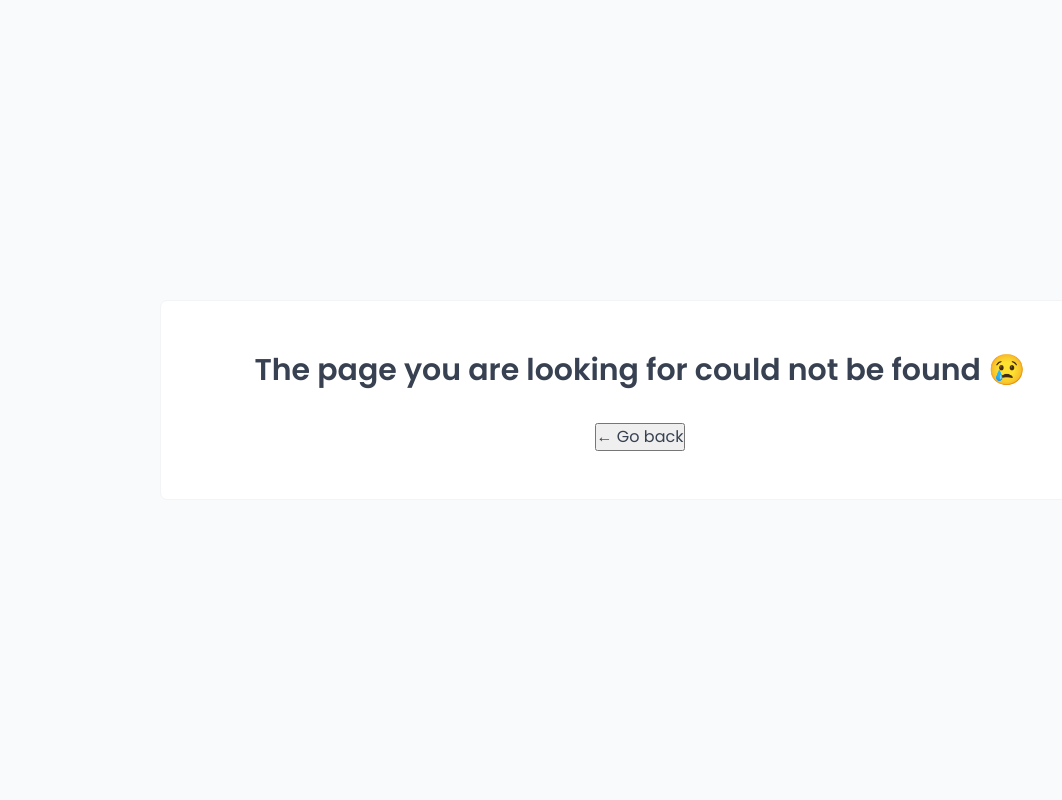
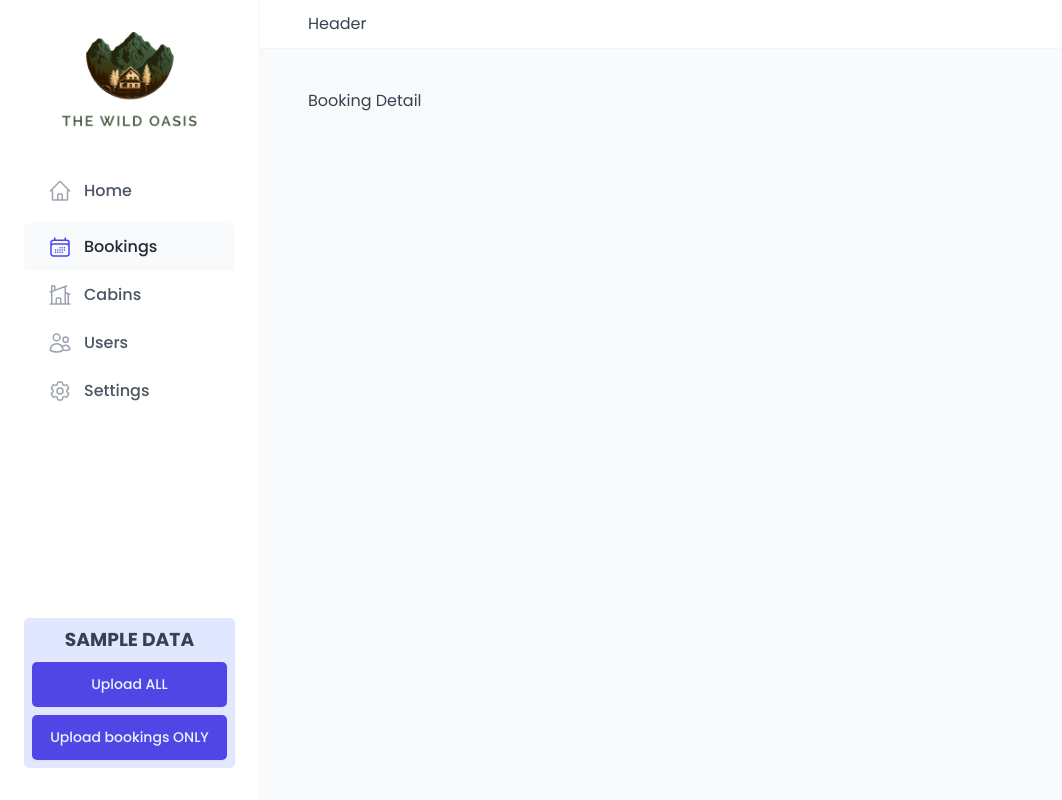
Before and after one commit to ShawnRSidwell/the-wild-oasis, a React (Vite) app: page /bookings/1 in a window 1280 px wide. Shown: the whole page, without its empty margins (0-1062 px from the left). Built offline with nearby package versions, Linux system fonts and the light colour scheme; a web font is replaced by a local one.

Commit message:
finish pagination and add booking

```diff
--- a/src/App.jsx
+++ b/src/App.jsx
@@ -12,6 +12,7 @@ import Login from "./pages/Login";
 import PageNotFound from "./pages/PageNotFound";
 import GlobalStyles from "./styles/GlobalStyles";
 import AppLayout from "./ui/AppLayout";
+import Booking from "./pages/Booking";
 
 const queryClient = new QueryClient({
   defaultOptions: {
@@ -30,6 +31,7 @@ function App() {
             <Route index element={<Navigate replace to="dashboard" />} />
             <Route path="dashboard" element={<Dashboard />} />
             <Route path="bookings" element={<Bookings />} />
+            <Route path="bookings/:bookingId" element={<Booking />} />
             <Route path="cabins" element={<Cabins />} />
             <Route path="users" element={<Users />} />
             <Route path="settings" element={<Settings />} />
--- a/src/features/bookings/BookingRow.jsx
+++ b/src/features/bookings/BookingRow.jsx
@@ -6,6 +6,9 @@ import Table from "../../ui/Table";
 
 import { formatCurrency } from "../../utils/helpers";
 import { formatDistanceFromNow } from "../../utils/helpers";
+import { HiEye } from "react-icons/hi2";
+import Menus from "../../ui/Menus";
+import { Navigate, useNavigate } from "react-router-dom";
 
 const Cabin = styled.div`
   font-size: 1.6rem;
@@ -48,6 +51,7 @@ function BookingRow({
     cabins: { name: cabinName },
   },
 }) {
+  const navigate = useNavigate();
   const statusToTagName = {
     unconfirmed: "blue",
     "checked-in": "green",
@@ -79,6 +83,18 @@ function BookingRow({
       <Tag type={statusToTagName[status]}>{status.replace("-", " ")}</Tag>
 
       <Amount>{formatCurrency(totalPrice)}</Amount>
+      <Menus.Menu>
+        <Menus.Toggle id={bookingId} />
+        <Menus.List id={bookingId}>
+          <Menus.Button
+            icon={<HiEye />}
+            onClick={() => navigate(`/bookings/${bookingId}`)}
+          >
+            {" "}
+            See Details
+          </Menus.Button>
+        </Menus.List>
+      </Menus.Menu>
     </Table.Row>
   );
 }
--- a/src/features/bookings/BookingTable.jsx
+++ b/src/features/bookings/BookingTable.jsx
@@ -7,7 +7,7 @@ import Pagination from "../../ui/Pagination";
 import { useBookings } from "./useBookings";
 
 function BookingTable() {
-  const { bookings, isLoading } = useBookings();
+  const { bookings, isLoading, count } = useBookings();
 
   if (isLoading) return <Spinner />;
   if (!bookings.length) return <Empty resourceName="bookings" />;
@@ -30,7 +30,7 @@ function BookingTable() {
           )}
         />
         <Table.Footer>
-          <Pagination count={23} />
+          <Pagination count={count} />
         </Table.Footer>
       </Table>
     </Menus>
--- a/src/features/bookings/useBookings.js
+++ b/src/features/bookings/useBookings.js
@@ -1,8 +1,10 @@
-import { useQuery } from "@tanstack/react-query";
+import { useQuery, useQueryClient } from "@tanstack/react-query";
 import { getBookings } from "../../services/apiBookings";
 import { useSearchParams } from "react-router-dom";
+import { PAGE_SIZE } from "../../utils/constants";
 
 export function useBookings() {
+  const queryClient = useQueryClient();
   const [searchParams] = useSearchParams();
 
   //Filter
@@ -17,14 +19,31 @@ export function useBookings() {
   const [field, direction] = sortByRaw.split("-");
   const sortBy = { field, direction };
 
+  //Pagination
+  const page = !searchParams.get("page") ? 1 : Number(searchParams.get("page"));
+
+  //Query
   const {
     isLoading,
-    data: bookings,
+    data: { data: bookings, count } = {},
     error,
   } = useQuery({
-    queryKey: ["bookings", filter, sortBy],
-    queryFn: () => getBookings({ filter, sortBy }),
+    queryKey: ["bookings", filter, sortBy, page],
+    queryFn: () => getBookings({ filter, sortBy, page }),
   });
 
-  return { isLoading, bookings, error };
+  //Pre-fetching
+  const pageCount = Math.ceil(count / PAGE_SIZE);
+  if (page < pageCount)
+    queryClient.prefetchQuery({
+      queryKey: ["bookings", filter, sortBy, page + 1],
+      queryFn: () => getBookings({ filter, sortBy, page: page + 1 }),
+    });
+
+  if (page > 1)
+    queryClient.prefetchQuery({
+      queryKey: ["bookings", filter, sortBy, page - 1],
+      queryFn: () => getBookings({ filter, sortBy, page: page - 1 }),
+    });
+  return { isLoading, bookings, error, count };
 }
--- /dev/null
+++ b/src/pages/Booking.jsx
@@ -0,0 +1,5 @@
+function Booking() {
+  return <div>Booking Detail</div>;
+}
+
+export default Booking;
--- a/src/services/apiBookings.js
+++ b/src/services/apiBookings.js
@@ -1,11 +1,13 @@
+import { PAGE_SIZE } from "../utils/constants";
 import { getToday } from "../utils/helpers";
 import supabase from "./supabase";
 
-export async function getBookings({ filter, sortBy }) {
+export async function getBookings({ filter, sortBy, page }) {
   let query = supabase
     .from("bookings")
     .select(
-      "id, created_at, startDate, endDate, numNights, numGuests, status, totalPrice, cabins(name), guests(fullName, email)"
+      "id, created_at, startDate, endDate, numNights, numGuests, status, totalPrice, cabins(name), guests(fullName, email)",
+      { count: "exact" }
     );
 
   //Filter
@@ -17,14 +19,21 @@ export async function getBookings({ filter, sortBy }) {
       ascending: sortBy.direction === "asc",
     });
 
-  const { data, error } = await query;
+  //Pagination
+  if (page) {
+    const from = (page - 1) * (PAGE_SIZE - 1);
+    const to = from + (PAGE_SIZE - 1);
+    query = query.range(from, to);
+  }
+
+  const { data, error, count } = await query;
 
   if (error) {
     console.error(error);
     throw new Error("Bookings not could not be loaded.");
   }
 
-  return data;
+  return { data, count };
 }
 
 export async function getBooking(id) {
--- a/src/ui/Pagination.jsx
+++ b/src/ui/Pagination.jsx
@@ -2,6 +2,7 @@ import { Button } from "bootstrap";
 import { HiChevronLeft, HiChevronRight } from "react-icons/hi2";
 import { useSearchParams } from "react-router-dom";
 import styled from "styled-components";
+import { PAGE_SIZE } from "../utils/constants";
 
 const StyledPagination = styled.div`
   width: 100%;
@@ -59,7 +60,6 @@ const PaginationButton = styled.button`
   }
 `;
 
-const PAGE_SIZE = 10;
 function Pagination({ count }) {
   const [searchParams, setSearchParams] = useSearchParams();
   const currentPage = !searchParams.get("page")
--- /dev/null
+++ b/src/utils/constants.js
@@ -0,0 +1 @@
+export const PAGE_SIZE = 10;
```
